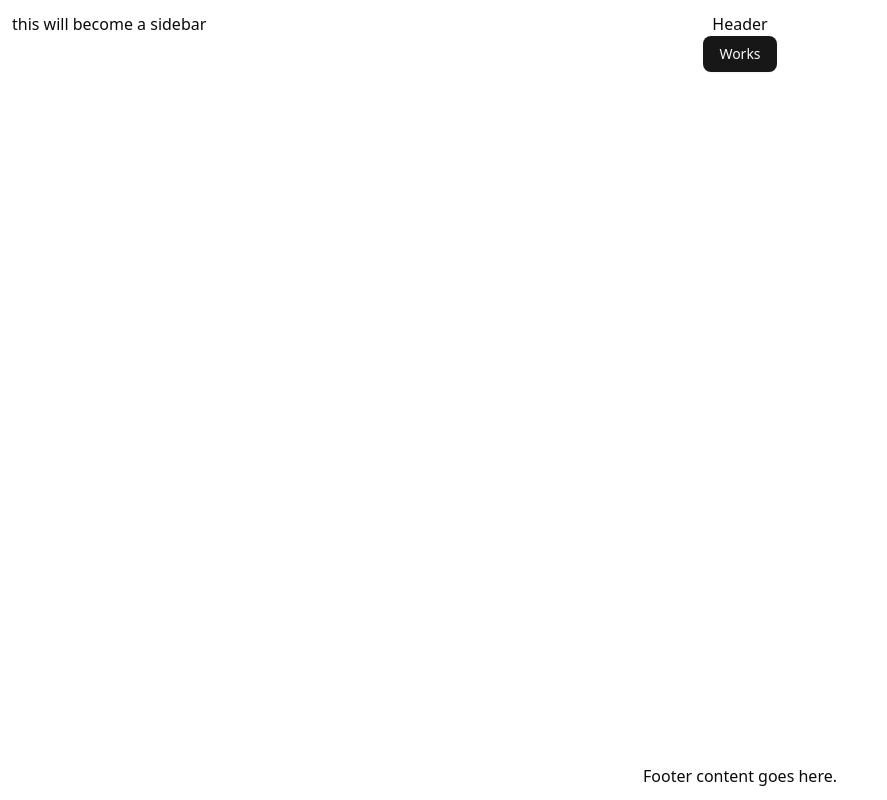
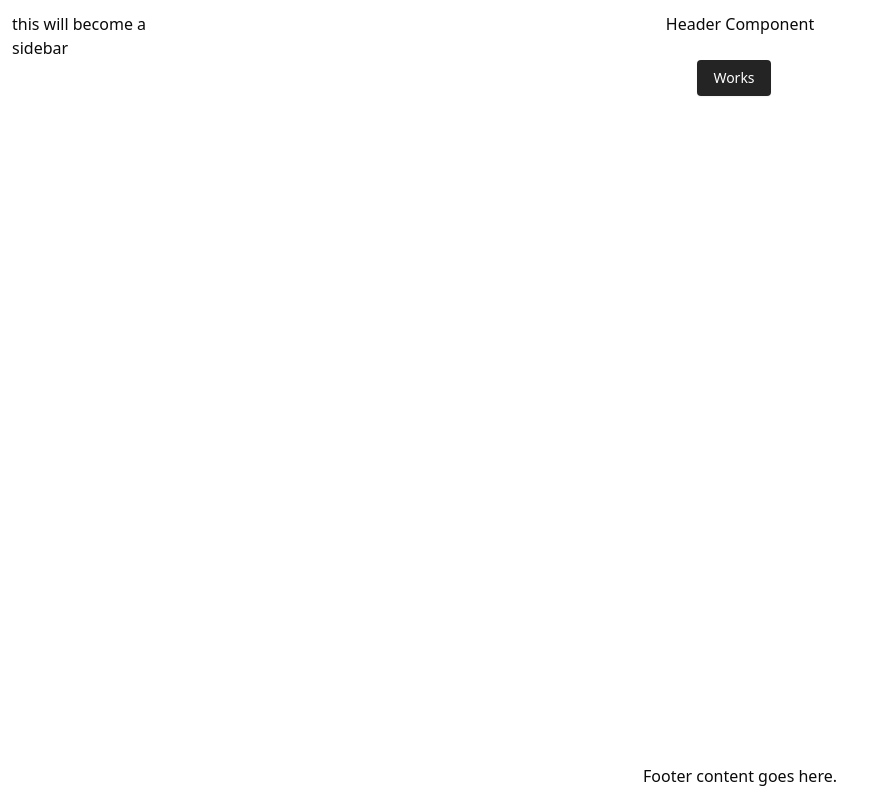
Before and after one commit to Tor-HodeKode/DashBoard, a React (Vite) app: page /DashBoard/home in a window 1280 px wide. Shown: the whole page, without its empty margins (0-887 px from the left). Built offline with nearby package versions, Linux system fonts and the light colour scheme.

Commit message:
header component

```diff
--- a/src/App.jsx
+++ b/src/App.jsx
@@ -1,22 +1,23 @@
 import React from "react";
 import { Outlet } from "react-router-dom";
 import SideBar from "./components/SideBar.jsx";
+import Header from "./components/Header.jsx";
 import "./styles/App.css";
 
 
 const styles = {
-  app: "grid grid-cols-[200px_1fr] grid-rows-[auto_1fr_auto] min-h-screen p-3",
-  header: "col-span-2 row-start-1 row-end-2 flex items-center justify-center",
-  sidebar: "row-start-1 row-end-4 col-start-1 col-end-2",
-  main: "row-start-2 row-end-3 col-start-2 col-end-3 flex justify-center",
-  footer: "col-span-2 row-start-3 row-end-4 flex items-center justify-center",
+  app: "grid grid-cols-[100px_1fr] grid-rows-[auto_1fr_auto] min-h-screen lg:grid-cols-[200px_1fr]",
+  header: "col-span-2 row-start-1 row-end-2 flex items-center justify-center mb-3 p-3",
+  sidebar: "row-start-1 row-end-4 col-start-1 col-end-2 p-3",
+  main: "row-start-2 row-end-3 col-start-2 col-end-3 flex justify-center pr-3",
+  footer: "col-span-2 row-start-3 row-end-4 flex items-center justify-center p-3",
 }
 
 function App() {
   return (
     <div className={styles.app}>
       <header className={styles.header}>
-        <h1>Header</h1>
+        <Header />
       </header>
       <aside className={styles.sidebar}>
         <SideBar />
--- /dev/null
+++ b/src/components/Header.jsx
@@ -0,0 +1,13 @@
+
+
+const Header = () => {
+    return (
+        <>
+            <div>
+                Header Component
+            </div>
+        </>
+    )
+}
+
+export default Header;
--- a/src/pages/DashBoard.jsx
+++ b/src/pages/DashBoard.jsx
@@ -1,10 +1,14 @@
 
 import { Button } from "@/components/ui/button.jsx";
+
+const styles = {
+    button: "bg-[#242424] text-white px-4 py-2 rounded hover:bg-[#838383] w-auto",
+}
 
 const DashBoard = () => {
     return (
         <>
-            <Button>Works</Button>
+            <Button className={styles.button}>Works</Button>
         </>
     );
 }
```
Also changed, not shown: src/components/ui/button.jsx (line endings or trailing spaces).
